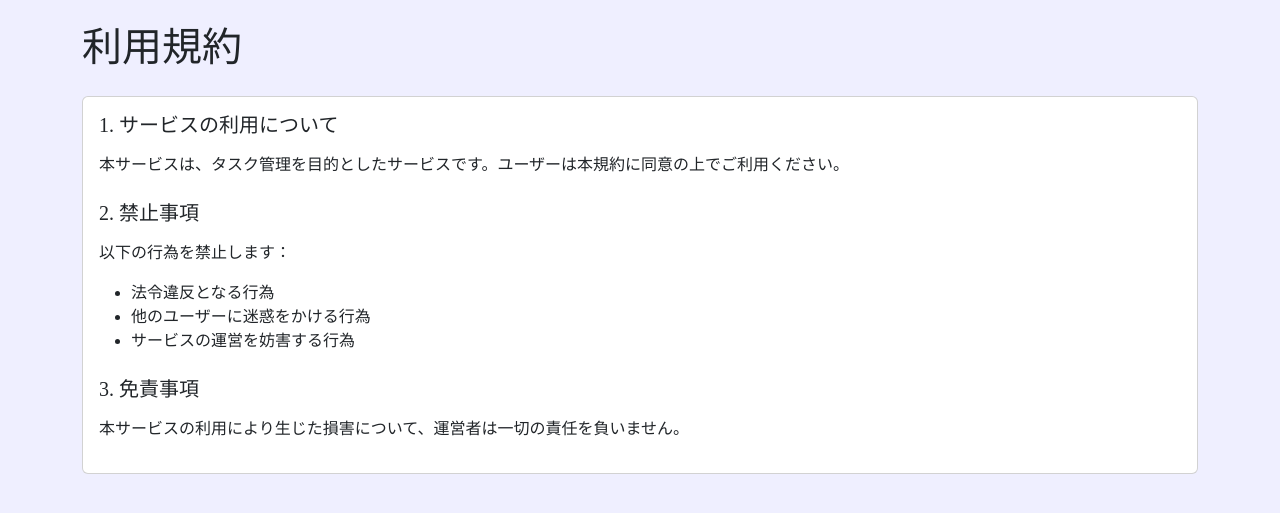
After one commit to kino-quest/kinoquest_platinum_01-teamA, a Django app: a page that uses task_app/templates/task_app/base.html in a window 1280 px wide. The commit adds this page. Shown: the top 513 px of the page. Run offline with Django 4.2, Linux system fonts and the light colour scheme; some libraries are stand-ins or nearby versions; some web fonts are replaced.

Commit message:
feature-38

```diff
--- a/static/css/style.css
+++ b/static/css/style.css
@@ -14,7 +14,6 @@ body {
 .btn {
   background-color: #a6a0e9;
 }
-
 .btn:hover {
   background-color: #b9b4f4;
 }
@@ -23,4 +22,3 @@ body {
   color: black;
   text-decoration: none;
 }
-/*# sourceMappingURL=style.css.map */
--- a/task_app/templates/task_app/base.html
+++ b/task_app/templates/task_app/base.html
@@ -1,11 +1,15 @@
+{% load static %}
 <!DOCTYPE html>
 <html lang="ja">
 <head>
-    <meta charset="UTF-8">
-    <meta name="viewport" content="width=device-width, initial-scale=1.0">
-    <title>メモセロ</title>
+    <meta charset="UTF-8" />
+    <meta name="viewport" content="width=device-width, initial-scale=1.0" />
+    <title>{% block title %} メモセロ {% endblock %}</title>
+    <link rel="stylesheet" href="{% static 'css/bootstrap.min.css' %}" />
+    <link rel="stylesheet" href="{% static 'css/style.css' %}" />
 </head>
 <body>
-    <h1>home</h1>
+    {% block content %}
+    {% endblock %}
 </body>
 </html>
--- /dev/null
+++ b/task_app/templates/task_app/rules.html
@@ -0,0 +1,24 @@
+{% extends 'task_app/base.html' %}
+{% block title %}利用規約 | メモセロ{% endblock %}
+{% block content %}
+<div class="container py-4">
+    <h1 class="mb-4">利用規約</h1>
+    <div class="card">
+        <div class="card-body">
+            <h2 class="h5 mb-3">1. サービスの利用について</h2>
+            <p>本サービスは、タスク管理を目的としたサービスです。ユーザーは本規約に同意の上でご利用ください。</p>
+
+            <h2 class="h5 mb-3 mt-4">2. 禁止事項</h2>
+            <p>以下の行為を禁止します：</p>
+            <ul>
+                <li>法令違反となる行為</li>
+                <li>他のユーザーに迷惑をかける行為</li>
+                <li>サービスの運営を妨害する行為</li>
+            </ul>
+
+            <h2 class="h5 mb-3 mt-4">3. 免責事項</h2>
+            <p>本サービスの利用により生じた損害について、運営者は一切の責任を負いません。</p>
+        </div>
+    </div>
+</div>
+{% endblock %}
--- a/task_app/urls.py
+++ b/task_app/urls.py
@@ -3,4 +3,6 @@ from . import views
 
 urlpatterns = [
     path('', views.home, name="home"),
+    path('privacy/', views.privacy, name="privacy"),
+    path('rules/', views.rules, name="rules"),
 ]
--- a/task_app/views.py
+++ b/task_app/views.py
@@ -3,4 +3,10 @@ from django.shortcuts import render
 # Create your views here.
 def home(request):
     print("home")
-    return render(request, 'task_app/base.html')
+    return render(request, 'task_app/home.html')
+
+def privacy(request):
+    return render(request, 'task_app/privacy.html')
+
+def rules(request):
+    return render(request, 'task_app/rules.html')
```
Also changed, not shown: task_app/templates/task_app/home.html (added, +32 -0 lines), task_app/templates/task_app/privacy.html (added, +19 -0 lines).
